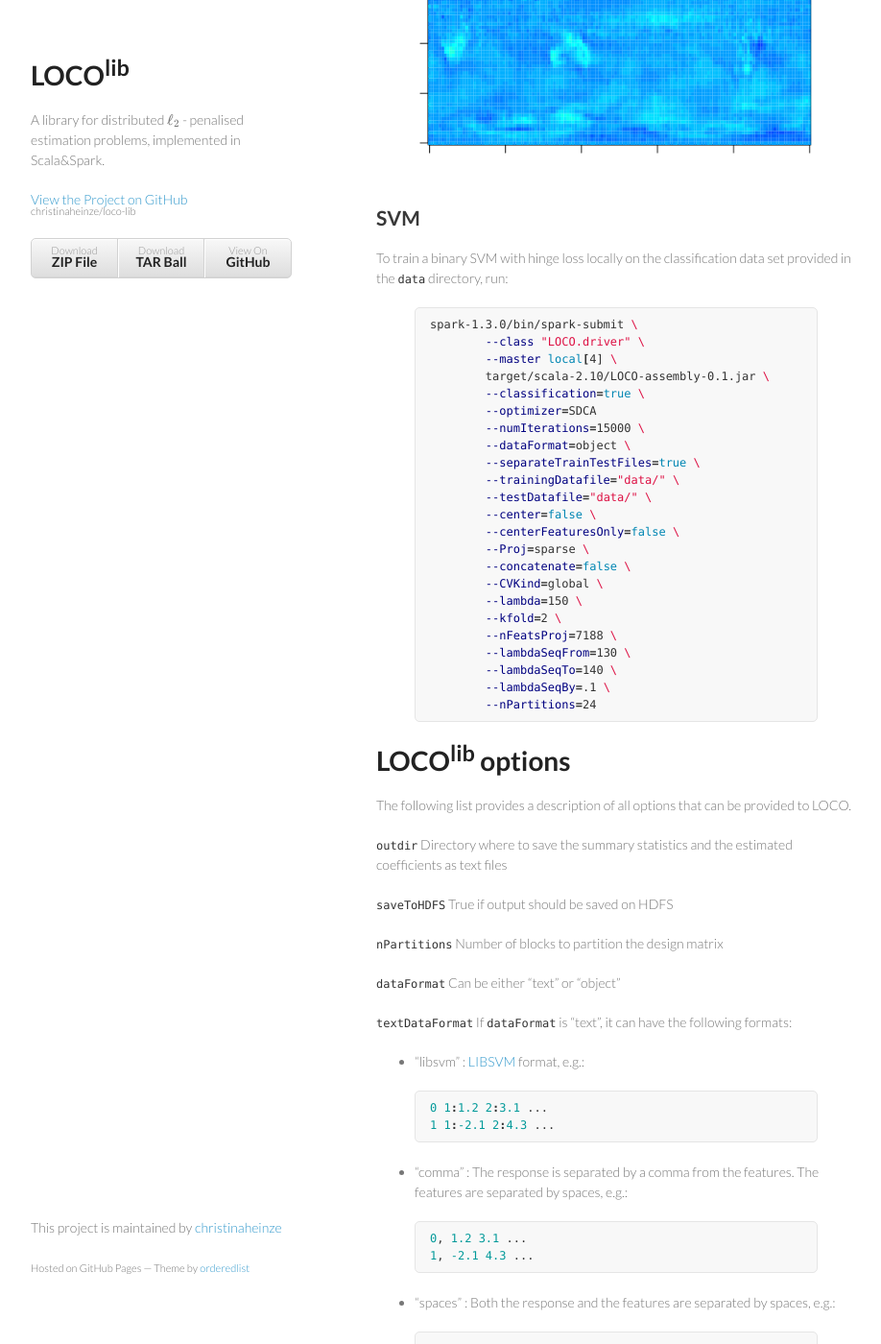
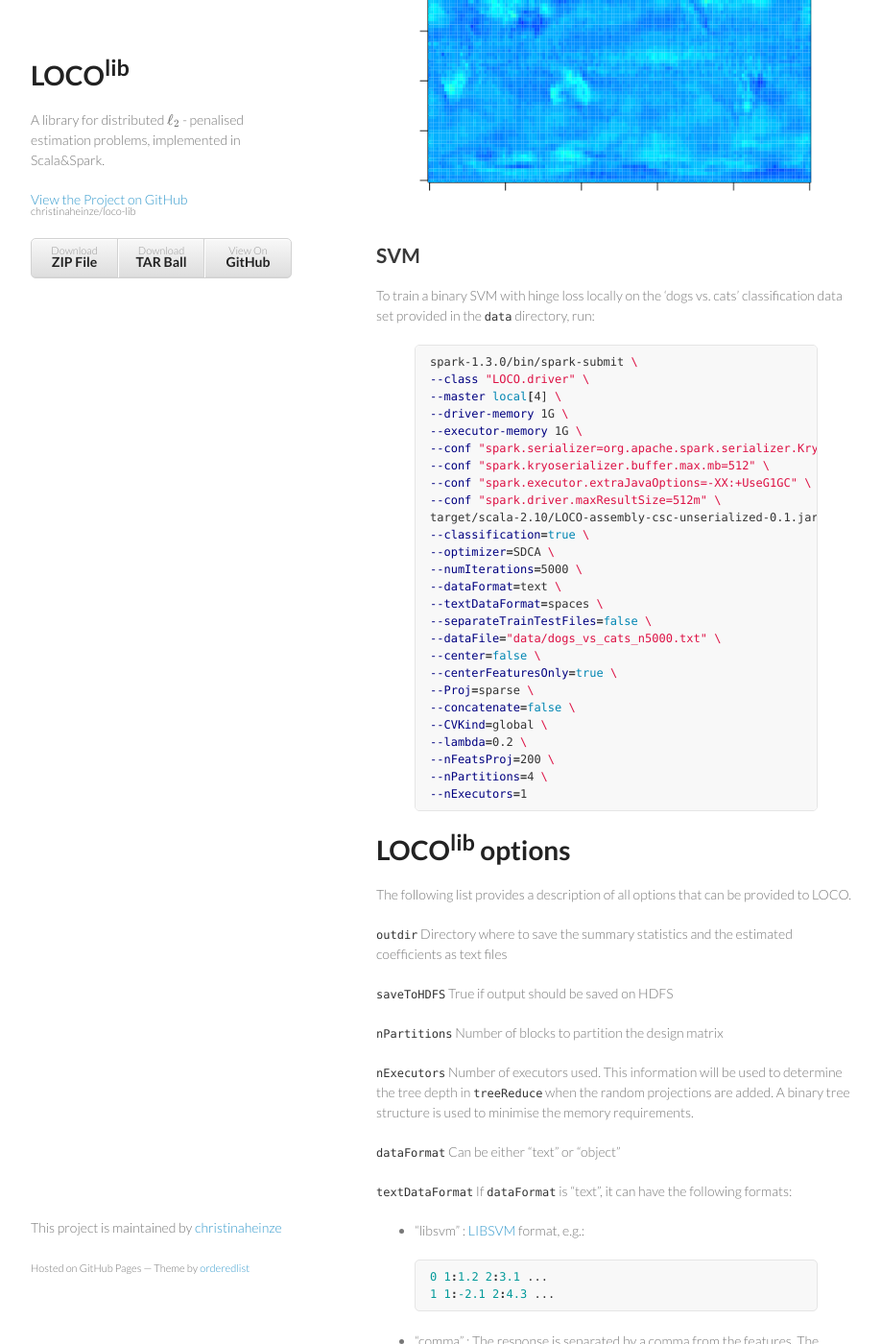
Before and after one commit to christinaheinze/loco-lib, a Jekyll site: the page built from index.md, in a window 1280 px wide and 1400 px high, scrolled down 3232 px. Shown: the whole window at 96% size, without its empty margins (178-1096 px from the left). Built offline with Jekyll 4.4.1, drawn with Linux system fonts in a browser that asks for light colours; formulas are drawn with MathJax 3; some of the changed text lies outside the part shown.

Commit message:
further documentation

```diff
--- a/index.md
+++ b/index.md
@@ -6,7 +6,7 @@
 
 # Problem setting
 
-LOCO is a LOw-COmmunication distributed algorithm for \\( \ell_2 \\) - penalised convex estimation problems of the form
+Given a data matrix \\( \mathbf{X} \in \mathbb{R}^{n\times p} \\) and response \\( \mathbf{y} \in \mathbb{R}^n \\), LOCO is a LOw-COmmunication distributed algorithm for \\( \ell_2 \\) - penalised convex estimation problems of the form
 
 \\[ \min_{\boldsymbol{\beta}} J(\boldsymbol{\beta}) = \frac{1}{n} \sum\_{i=1}^n f_i(\boldsymbol{\beta}^\top \mathbf{x}_i) + \frac{\lambda}{2} \Vert \boldsymbol{\beta} \Vert^2_2 \\]
 
@@ -72,7 +72,8 @@
 --CVKind=none \
 --lambda=70 \
 --nFeatsProj=260 \
---nPartitions=4
+--nPartitions=4 \
+--nExecutors=1
 
 {% endhighlight %}
 
@@ -82,31 +83,34 @@
 
 ## SVM
 
-To train a binary SVM with hinge loss locally on the classification data set provided in the `data` directory, run:
+To train a binary SVM with hinge loss locally on the 'dogs vs. cats' classification data set provided in the `data` directory, run:
 {% highlight bash %}
 spark-1.3.0/bin/spark-submit \
-	--class "LOCO.driver" \
-	--master local[4] \
-	target/scala-2.10/LOCO-assembly-0.1.jar \
-	--classification=true \
-	--optimizer=SDCA
-	--numIterations=15000 \
-	--dataFormat=object \
-	--separateTrainTestFiles=true \
-	--trainingDatafile="data/" \
-	--testDatafile="data/" \
-	--center=false \
-	--centerFeaturesOnly=false \
-	--Proj=sparse \
-	--concatenate=false \
-	--CVKind=global \
-	--lambda=150 \
-	--kfold=2 \
-	--nFeatsProj=7188 \
-	--lambdaSeqFrom=130 \
-	--lambdaSeqTo=140 \
-	--lambdaSeqBy=.1 \
-	--nPartitions=24
+--class "LOCO.driver" \
+--master local[4] \
+--driver-memory 1G \
+--executor-memory 1G \
+--conf "spark.serializer=org.apache.spark.serializer.KryoSerializer" \
+--conf "spark.kryoserializer.buffer.max.mb=512" \
+--conf "spark.executor.extraJavaOptions=-XX:+UseG1GC" \
+--conf "spark.driver.maxResultSize=512m" \
+target/scala-2.10/LOCO-assembly-csc-unserialized-0.1.jar \
+--classification=true \
+--optimizer=SDCA \
+--numIterations=5000 \
+--dataFormat=text \
+--textDataFormat=spaces \
+--separateTrainTestFiles=false \
+--dataFile="data/dogs_vs_cats_n5000.txt" \
+--center=false \
+--centerFeaturesOnly=true \
+--Proj=sparse \
+--concatenate=false \
+--CVKind=global \
+--lambda=0.2 \
+--nFeatsProj=200 \
+--nPartitions=4 \
+--nExecutors=1
 {% endhighlight %}
 
 
@@ -119,6 +123,8 @@
 `saveToHDFS` True if output should be saved on HDFS
 
 `nPartitions` Number of blocks to partition the design matrix
+
+`nExecutors` Number of executors used. This information will be used to determine the tree depth in [`treeReduce`](http://spark.apache.org/docs/1.3.1/api/scala/index.html#org.apache.spark.rdd.RDD) when the random projections are added. A binary tree structure is used to minimise the memory requirements.
 
 `dataFormat` Can be either "text" or "object"
 
```
